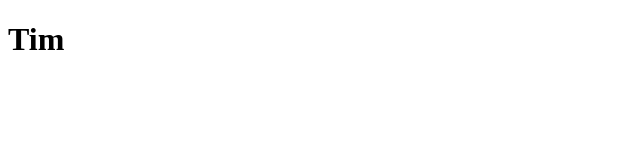
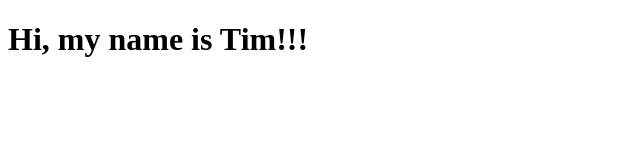
Before and after one commit to Timson89/First-GitHub-Project, a plain HTML site: page index.html in a window 1280 px wide. Shown: the whole page, without its empty margins (0-640 px from the left). Drawn offline with Linux system fonts and the light colour scheme.

Commit message:
emphasize the name

```diff
--- a/index.html
+++ b/index.html
@@ -7,7 +7,7 @@
 </head>
 <body>
   <h1>
-    Tim
+    Hi, my name is Tim!!!
   </h1>
 </body>
 </html>
```
